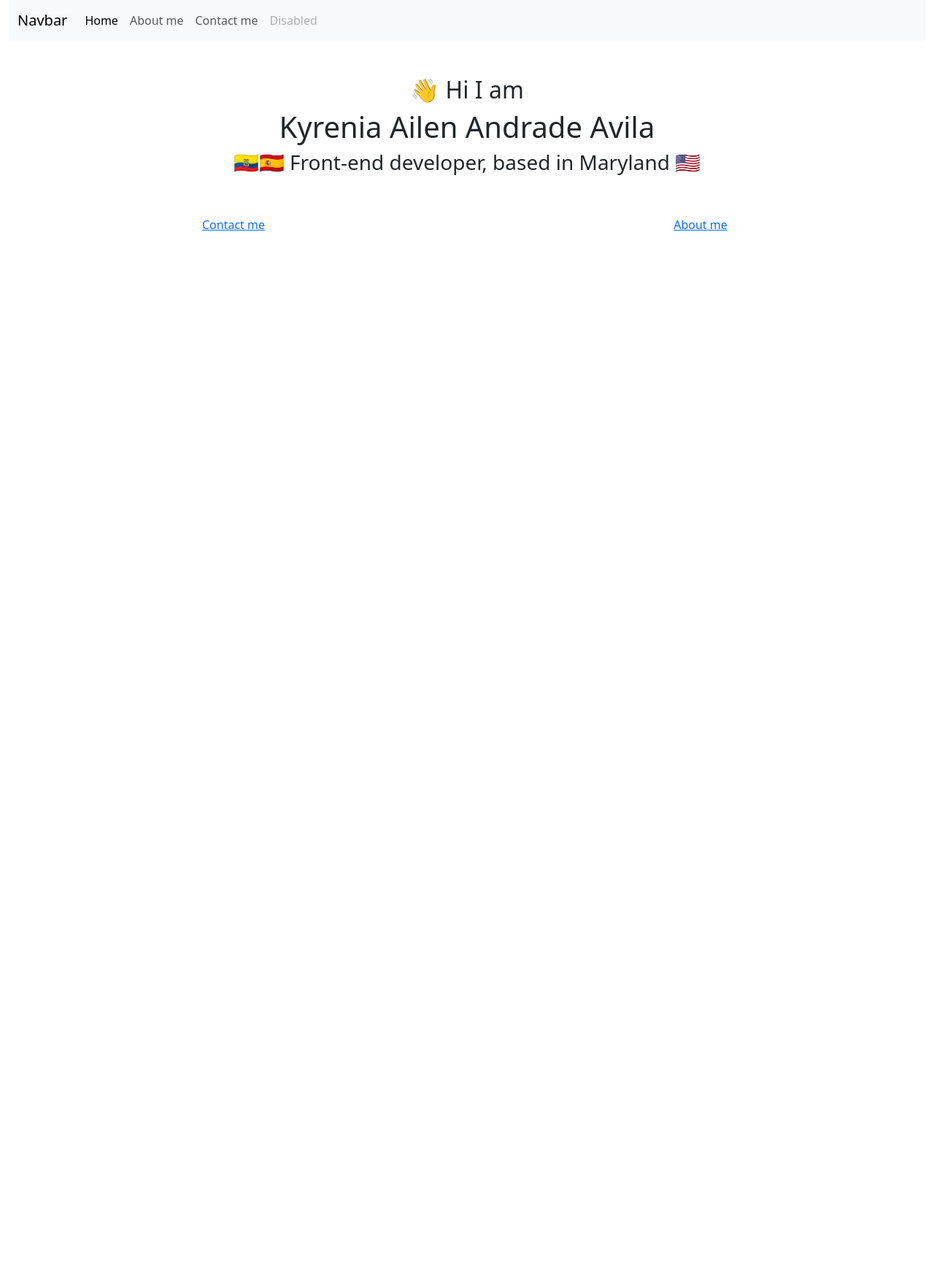
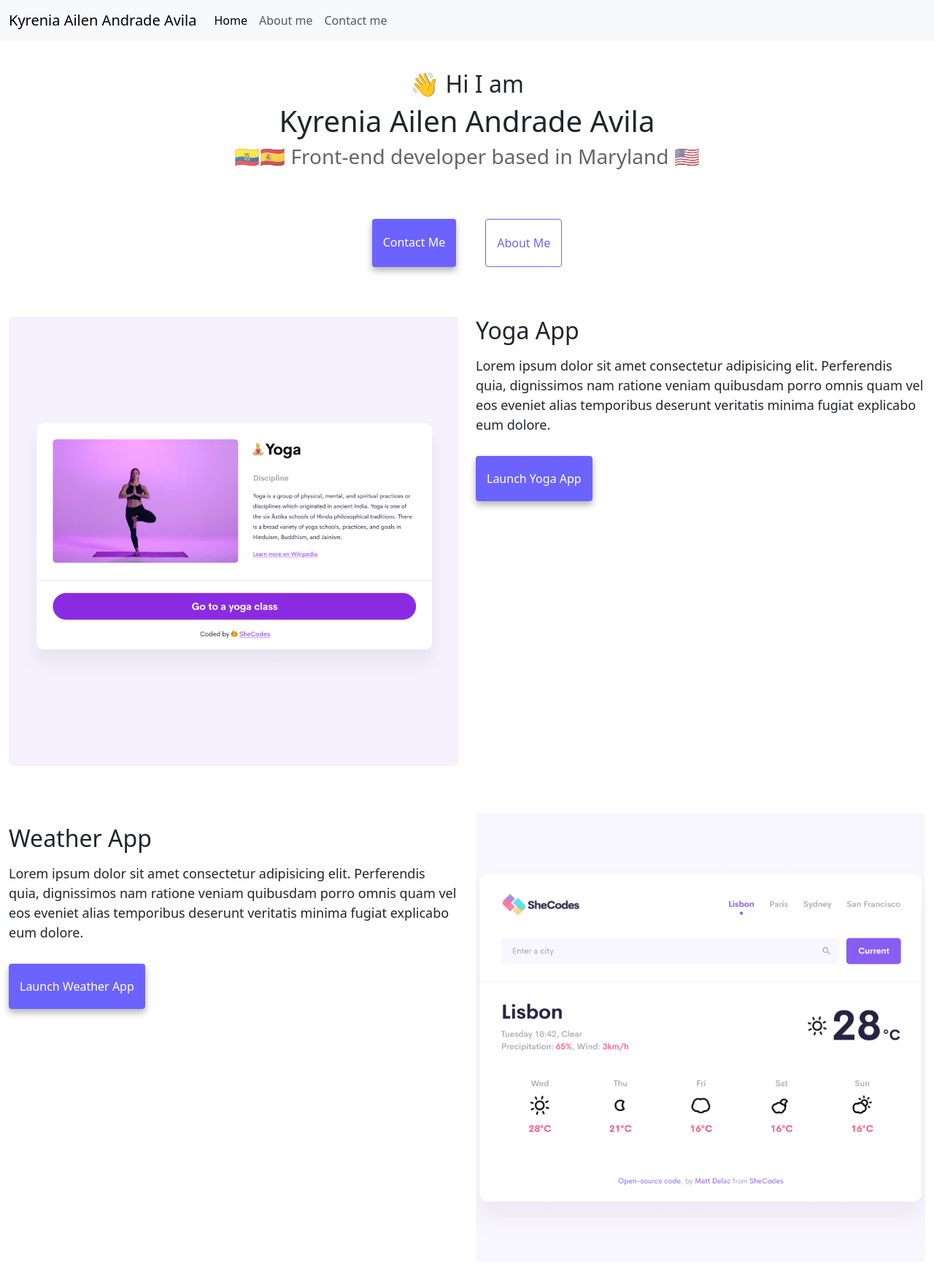
Before and after one commit to kaandradeavila/SheCodes-Responsive, a plain HTML site: page Week 2/Homework Week 2/index.html in a window 1280 px wide. Shown: the top 1749 px of the page at 73% size. Before the commit the page ends 800 px from the top, so only its background shows below. Drawn offline with nearby package versions, Linux system fonts and the light colour scheme.

Commit message:
committing solution for week 2 homework

```diff
--- a/Week 2/Homework Week 2/index.html
+++ b/Week 2/Homework Week 2/index.html
@@ -5,44 +5,77 @@
     <meta http-equiv="X-UA-Compatible" content="IE=edge" />
     <meta name="viewport" content="width=device-width, initial-scale=1.0" />
     <title>Kyrenia Ailen Andrade Avila</title>
-    <link rel="stylesheet" href="style.css" />
+    <link rel="stylesheet" href="src/styles.css" />
     <link href="https://cdn.jsdelivr.net/npm/bootstrap@5.3.5/dist/css/bootstrap.min.css" rel="stylesheet" integrity="sha384-SgOJa3DmI69IUzQ2PVdRZhwQ+dy64/BUtbMJw1MZ8t5HZApcHrRKUc4W0kG879m7" crossorigin="anonymous">
     <script src="https://cdn.jsdelivr.net/npm/bootstrap@5.3.5/dist/js/bootstrap.bundle.min.js" integrity="sha384-k6d4wzSIapyDyv1kpU366/PK5hCdSbCRGRCMv+eplOQJWyd1fbcAu9OCUj5zNLiq" crossorigin="anonymous"></script>
   </head>
   <body>
     <div class="container-fluid">
-      <nav class="navbar navbar-expand-lg bg-body-tertiary">
+      <nav class="navbar navbar-expand-lg bg-body-tertiary fixed-top">
         <div class="container-fluid">
-          <a class="navbar-brand" href="#">Navbar</a>
-          <button class="navbar-toggler" type="button" data-bs-toggle="collapse" data-bs-target="#navbarNav" aria-controls="navbarNav" aria-expanded="false" aria-label="Toggle navigation">
+          <a class="navbar-brand" href="index.html">Kyrenia Ailen Andrade Avila</a>
+          <button class="navbar-toggler" type="button" data-bs-toggle="collapse" data-bs-target="#navbarNavAltMarkup" aria-controls="navbarNavAltMarkup" aria-expanded="false" aria-label="Toggle navigation">
             <span class="navbar-toggler-icon"></span>
           </button>
-          <div class="collapse navbar-collapse" id="navbarNav">
-            <ul class="navbar-nav">
-              <li class="nav-item">
-                <a class="nav-link active" aria-current="page" href="#">Home</a>
-              </li>
-              <li class="nav-item">
-                <a class="nav-link" href="#">About me</a>
-              </li>
-              <li class="nav-item">
-                <a class="nav-link" href="#">Contact me</a>
-              </li>
-              <li class="nav-item">
-                <a class="nav-link disabled" aria-disabled="true">Disabled</a>
-              </li>
-            </ul>
+          <div class="collapse navbar-collapse" id="navbarNavAltMarkup">
+            <div class="navbar-nav">
+              <a class="nav-link active" aria-current="page" href="#">Home</a>
+              <a class="nav-link" href="about.html">About me</a>
+              <a class="nav-link" href="about.html#contact">Contact me</a>
+            </div>
           </div>
         </div>
       </nav>
-      <div class="row text-center mt-5">
-        <h2>👋 Hi I am</h2>
-        <h1>Kyrenia Ailen Andrade Avila</h1>
-        <h3>🇪🇨🇪🇸 Front-end developer, based in Maryland 🇺🇸</h3>
+      <div class="row mt-5 text-center">
+        <h2 class="col-sm-12 mt-5">👋 Hi I am</h2>
+        <h1 class="col-sm-12">Kyrenia Ailen Andrade Avila</h1>
+        <h3 class="col-sm-12">🇪🇨🇪🇸 Front-end developer based in Maryland 🇺🇸</h3>
       </div>
-      <div class="row text-center mt-5 navigation-links">
-        <a href="about.html#contact" class="contact-link col-md-6">Contact me</a>
-        <a href="about.html" class="about-link col-md-6">About me</a>
+      <div class="navigation-links">
+        <a href="about.html#contact" class="contact-link">Contact me</a>
+        <a href="about.html" class="about-link">About me</a>
+      </div>
+      <div class="row mt-5">
+        <div class="col-md-6">
+          <img src="images/yoga.png" alt="greek yogurt with blueberries on a glass cup" class="img-fluid mb-3 rounded">
+        </div>
+        <div class="col-md-6">
+          <h2 class="mb-3">Yoga App</h2>
+          <p>
+            Lorem ipsum dolor sit amet consectetur adipisicing elit. Perferendis quia, dignissimos nam ratione veniam quibusdam porro omnis quam vel eos eveniet alias temporibus deserunt veritatis minima fugiat explicabo eum dolore.
+          </p>
+          <div class="mt-5">
+            <a href="#" class="primary-link mt-3">Launch Yoga App</a>
+          </div>
+        </div>
+      </div>
+      <div class="row mt-5">
+        <div class="col-md-6 mt-3">
+          <h2 class="mb-3">Weather App</h2>
+          <p>
+            Lorem ipsum dolor sit amet consectetur adipisicing elit. Perferendis quia, dignissimos nam ratione veniam quibusdam porro omnis quam vel eos eveniet alias temporibus deserunt veritatis minima fugiat explicabo eum dolore.
+          </p>
+          <div class="mt-5 mb-5">
+            <a href="#" class="primary-link mt-3">Launch Weather App</a>
+          </div>
+        </div>
+        <div class="col-md-6">
+          <img src="images/weather.png" alt="weather app screenshot" class="img-fluid mb-3 rounded">
+        </div>
+      </div>
+      <div class="row mt-5">
+        <div class="col-md-6">
+          <img src="images/yogurt.png" alt="greek yogurt with blueberries on a glass cup" class="img-fluid mb-3 rounded">
+        </div>
+        <div class="col-md-6">
+          <h2 class="mb-3">Yogurt App</h2>
+          <p>
+            Lorem ipsum dolor sit amet consectetur adipisicing elit. Perferendis quia, dignissimos nam ratione veniam quibusdam porro omnis quam vel eos eveniet alias temporibus deserunt veritatis minima fugiat explicabo eum dolore.
+          </p>
+          <div class="mt-5">
+            <a href="#" class="primary-link mt-3">Launch Yogurt App</a>
+          </div>
+        </div>
       </div>
     </div>
   </body>
--- a/Week 2/Homework Week 2/src/styles.css
+++ b/Week 2/Homework Week 2/src/styles.css
@@ -4,15 +4,9 @@
   --box-shadow: 0 5px 10px rgba(0, 0, 0, 0.3);
 }
 
-body {
-  margin: 60px auto;
-  max-width: 800px;
-}
-
 h1,
 h2,
 h3 {
-  text-align: center;
   margin: 0;
 }
 
@@ -30,12 +24,9 @@ h3 {
 }
 
 p {
-  background: var(--secondary-color);
-  padding: 20px;
   border-radius: 4px;
   font-size: 18px;
   line-height: 1.5;
-  text-align: center;
 }
 
 .navigation-links {
@@ -89,3 +80,19 @@ p {
 .email-link:hover {
   text-decoration: underline;
 }
+
+.logo {
+  display: block;
+  margin: 30px auto;
+  width: 150px;
+}
+
+.primary-link{
+  border-radius: 4px;
+  padding: 20px 15px;
+  text-decoration: none;
+  text-transform: capitalize;
+  background: var(--primary-color);
+  box-shadow: var(--box-shadow);
+  color: white;
+}
```
Also changed, not shown: Week 2/Homework Week 2/about.html (+35 -24 lines), Week 2/Homework Week 2/images/kyre_logo.png (added), 1 other file.
